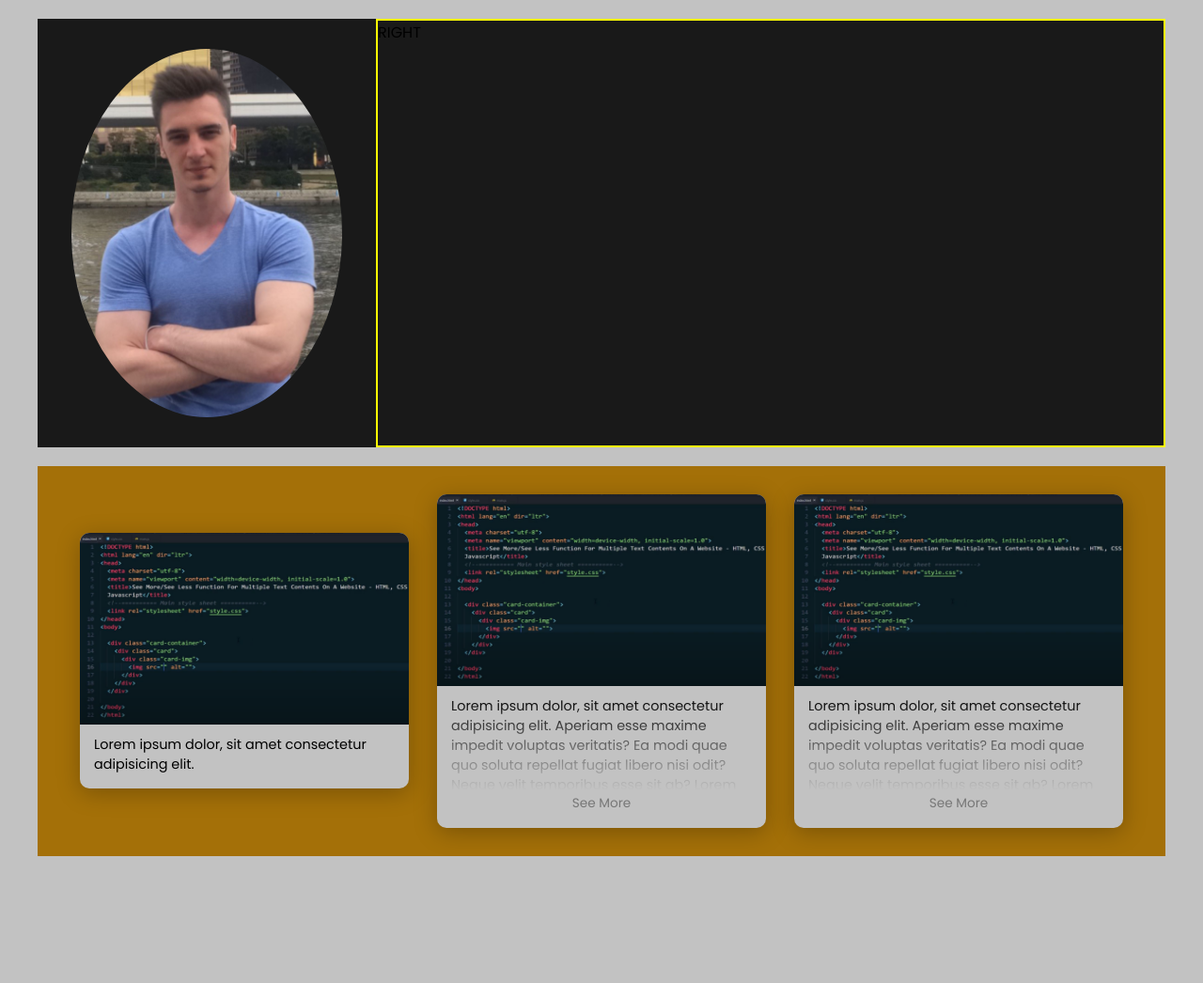
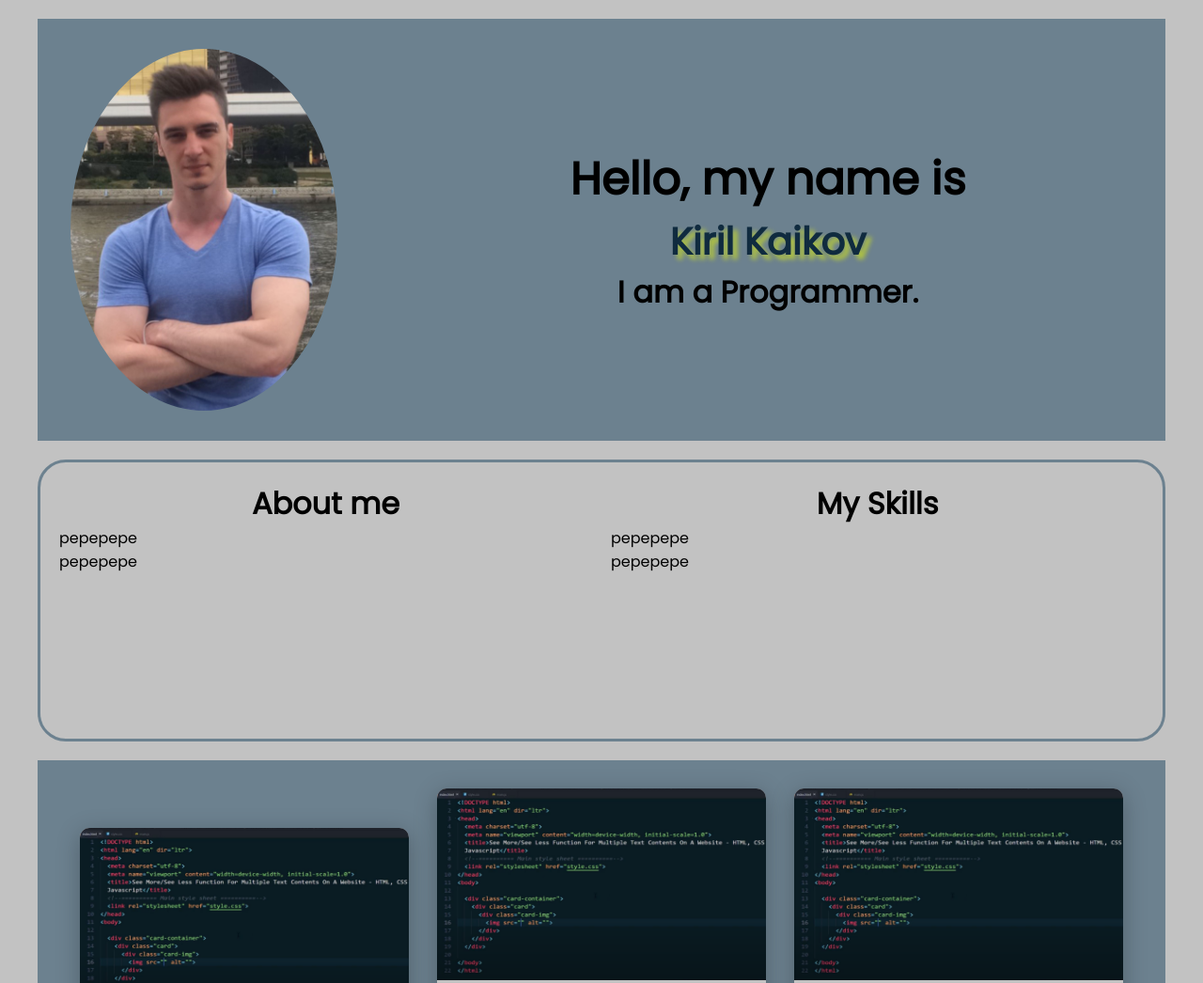
Before and after one commit to KirilKai/KirilKai.github.io, a plain HTML site: page index.html in a window 1280 px wide. Shown: the top 1046 px of the page at 94% size. Before the commit the page ends 931 px from the top, so only its background shows below. Drawn offline with Linux system fonts and the light colour scheme.

Commit message:
More design

```diff
--- a/index.html
+++ b/index.html
@@ -7,6 +7,7 @@
     <link rel="stylesheet" href="style.css" />
   </head>
   <body>
+    <!--Hello-->
     <div class="about-me-container">
       <div class="about-me-left">
         <figure class="img-container">
@@ -14,7 +15,23 @@
         </figure>
       </div>
       <div class="about-me-right">
-        <p>RIGHT</p>
+        <h1>Hello, my name is</h1>
+        <h2><span>Kiril Kaikov</span></h2>
+        <h3>I am a Programmer.</h3>
+      </div>
+    </div>
+
+    <!--About Me-->
+    <div class="about-me-info-container">
+      <div class="about-me-info-left">
+        <h1>About me</h1>
+        <p>pepepepe</p>
+        <p>pepepepe</p>
+      </div>
+      <div class="about-me-info-right">
+        <h1>My Skills</h1>
+        <p>pepepepe</p>
+        <p>pepepepe</p>
       </div>
     </div>
 
@@ -83,6 +100,14 @@
         </div>
       </div>
     </div>
+
+    <!--About Me-->
+    <div class="contact-me-container">
+      <h1>Contact me</h1>
+      <p>pepepepe</p>
+      <p>pepepepe</p>
+    </div>
+
     <script src="main.js"></script>
   </body>
 </html>
--- a/style.css
+++ b/style.css
@@ -22,13 +22,13 @@ body {
 }
 /*#endregion Basic*/
 
-/*#region About*/
+/*#region Hello*/
 .about-me-container {
   display: flex;
   width: 100%;
   margin: 30px;
   margin: 0 auto;
-  background-color: #191919;
+  background-color: #18425f80;
   margin-bottom: 20px;
 }
 
@@ -54,19 +54,63 @@ body {
 
 .about-me-right {
   width: 70%;
-  border: 2px solid yellow;
+  display: flex;
+  flex-direction: column;
+  justify-content: center;
+  text-align: center;
+  margin: 10px;
+}
+
+.about-me-right h1 {
+  font-size: 3em;
+}
+.about-me-right h2 {
+  font-size: 2.5em;
+}
+.about-me-right h3 {
+  font-size: 2em;
+}
+.about-me-right span {
+  color: #102b3f;
+  text-shadow: 5px 5px 5px rgba(214, 232, 22, 0.655);
+}
+/*#endregion Hello*/
+
+/*#region About*/
+.about-me-info-container {
+  width: 100%;
+  display: flex;
+  border-radius: 30px;
+  border: 3px solid #18425f80;
+  min-height: 300px;
+  margin-bottom: 20px;
+  padding: 10px;
+}
+.about-me-info-left {
+  padding: 10px;
+  width: 50%;
+}
+.about-me-info-right {
+  padding: 10px;
+  width: 50%;
+}
+.about-me-info-left h1 {
+  text-align: center;
+}
+.about-me-info-right h1 {
+  text-align: center;
 }
 /*#endregion About*/
 
 /*#region Cards*/
-
 .card-section {
   width: 100%;
-  background-color: #a47008;
+  background-color: #18425f80;
   display: flex;
   justify-content: center;
   align-items: center;
   margin: 0 auto;
+  margin-bottom: 20px;
 }
 .card-container {
   display: flex;
@@ -143,6 +187,18 @@ body {
 }
 /*#endregion Cards*/
 
+/*#region Contact*/
+.contact-me-container {
+  border-radius: 30px;
+  border: 3px solid #18425f80;
+  min-height: 300px;
+  margin-bottom: 20px;
+  padding: 30px;
+  width: 100%;
+  text-align: center;
+}
+/*#endregion Contact*/
+
 /*#region Media*/
 @media screen and (max-width: 450px) {
   html {
@@ -174,5 +230,15 @@ body {
     max-width: 800px;
     height: auto;
   }
+  .about-me-info-container {
+    display: flex;
+    flex-direction: column;
+  }
+  .about-me-info-left {
+    width: 100%;
+  }
+  .about-me-info-right {
+    width: 100%;
+  }
 }
 /*#endregion Media*/
```
